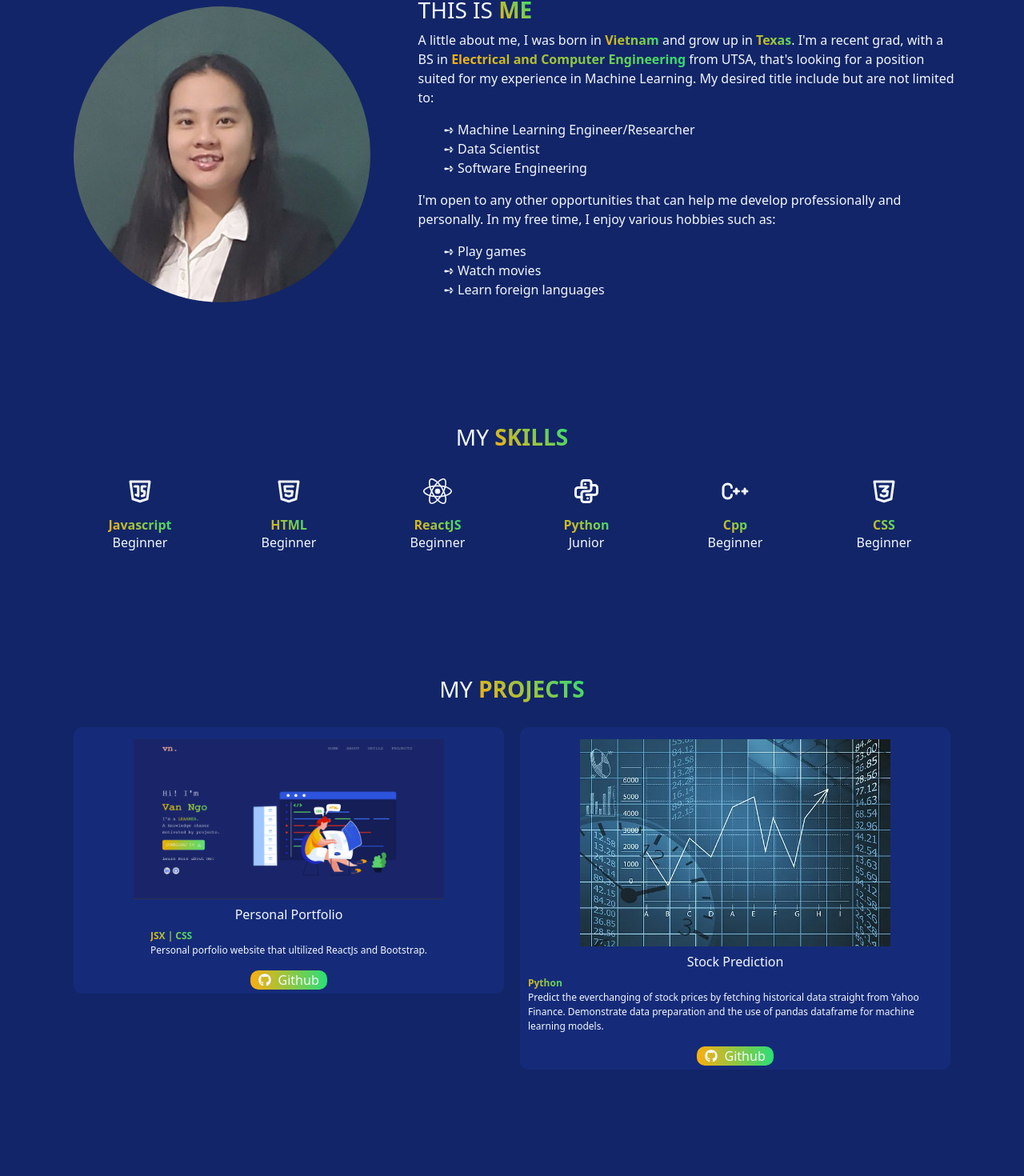
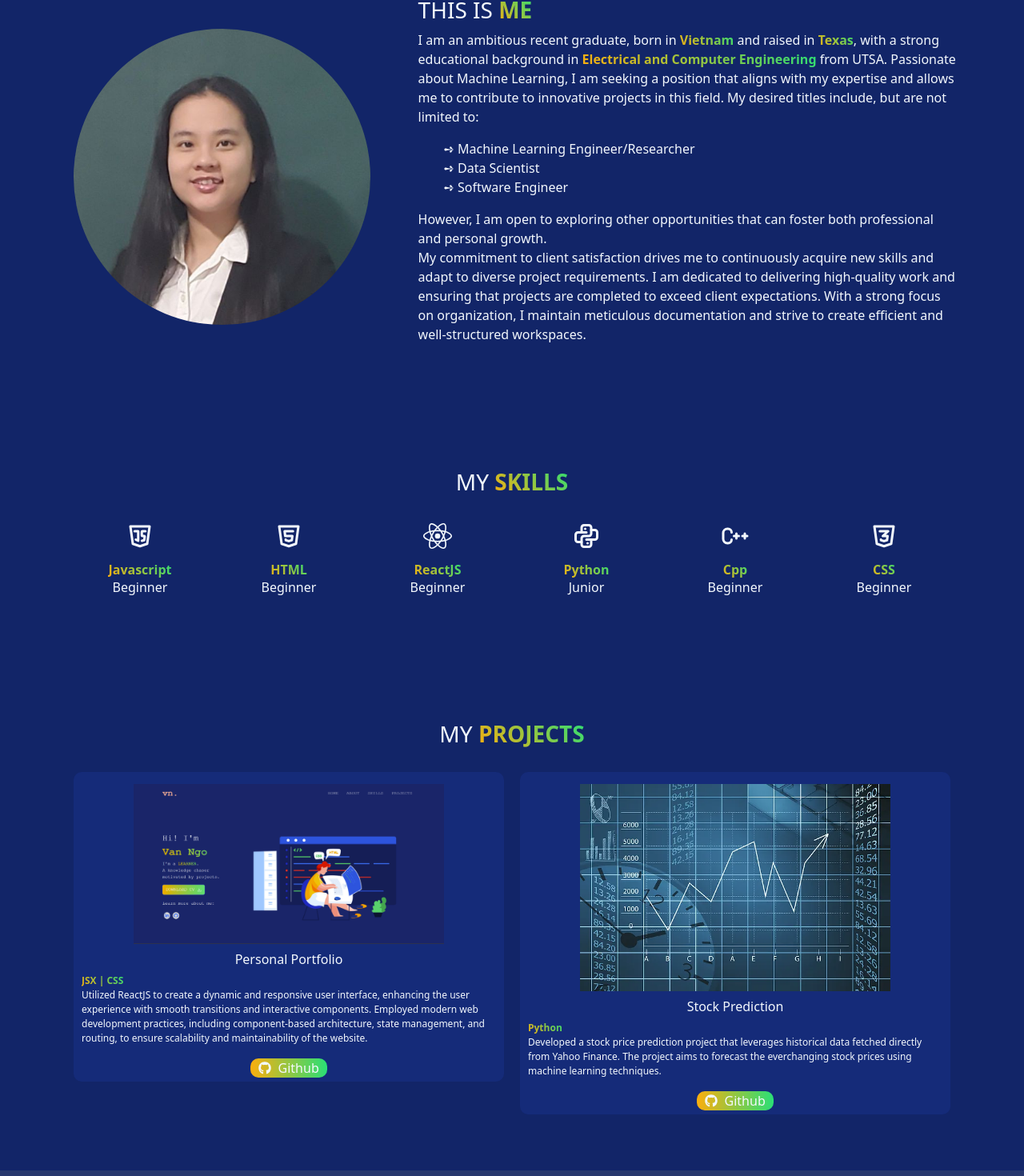
Before and after one commit to vanmyngo/react-portfolio, a React (Create React App) app in the folder frontend/: page / in a window 1280 px wide. Shown: the part 806-2276 px from the top of the page at 80% size. Before the commit the page ends 2213 px from the top, so only its background shows below. Built offline with nearby package versions, Linux system fonts and the light colour scheme.

Commit message:
ADD footer and UPDATE components

```diff
--- a/frontend/src/App.js
+++ b/frontend/src/App.js
@@ -6,6 +6,7 @@ import Hero from './components/Hero';
 import Language from './components/Language';
 import NavBar from './components/NavBar';
 import Project from './components/Project';
+import Footer from './components/Footer';
 
 function App() {
   return (
@@ -16,6 +17,7 @@ function App() {
         <About />
         <Language />
         <Project />
+        <Footer />
       </BrowserRouter>
     </div>
   );
--- a/frontend/src/components/About.jsx
+++ b/frontend/src/components/About.jsx
@@ -2,30 +2,39 @@ import { Col, Container } from 'react-bootstrap';
 import profile from '../static/images/profile.jpg';
 
 const About = () => {
-
     return (
         <Container className='about-section' id='about'>
             <img src={profile} alt='profile'/>
             <Col className='about-me'>
                 <h3>THIS IS <strong>ME</strong></h3>
-                <p>A little about me, I was born in <strong>Vietnam</strong> and grow up
-                    in <strong>Texas</strong>. I'm a recent grad, with a BS in <strong>Electrical and
-                    Computer Engineering</strong> from UTSA, that's looking for a
-                    position suited for my experience in Machine Learning.
-                    My desired title include but are not limited to:</p>
+                <p>
+                    I am an ambitious recent graduate, born in <strong>Vietnam</strong> and
+                    raised in <strong>Texas</strong>, with a strong educational
+                    background in <strong>Electrical and Computer Engineering</strong> from
+                    UTSA. Passionate about Machine Learning,
+                    I am seeking a position that aligns with my expertise
+                    and allows me to contribute to innovative projects
+                    in this field. My desired titles include,
+                    but are not limited to:
+                </p>
                 <ul>
                     <li>Machine Learning Engineer/Researcher</li>
                     <li>Data Scientist</li>
-                    <li>Software Engineering</li>
+                    <li>Software Engineer</li>
                 </ul>
-                <p>I'm open to any other opportunities that can help me
-                    develop professionally and personally.
-                    In my free time, I enjoy various hobbies such as:</p>
-                <ul>
-                    <li>Play games</li>
-                    <li>Watch movies</li>
-                    <li>Learn foreign languages</li>
-                </ul>
+                <p>
+                    However, I am open to exploring other opportunities
+                    that can foster both professional and personal growth.
+                    <br />
+                    My commitment to client satisfaction drives me to
+                    continuously acquire new skills and adapt to diverse
+                    project requirements. I am dedicated to delivering
+                    high-quality work and ensuring that projects are
+                    completed to exceed client expectations. With a
+                    strong focus on organization, I maintain meticulous
+                    documentation and strive to create efficient and
+                    well-structured workspaces.
+                </p>
             </Col>
         </Container>
     );
--- /dev/null
+++ b/frontend/src/components/Footer.jsx
@@ -0,0 +1,9 @@
+const Footer = () => {
+    return (
+        <div className='footer-section'>
+            © 2023 <span id='footer-logo'>&nbsp;vn.&nbsp;</span> All rights reserved.
+        </div>
+    );
+};
+
+export default Footer;
--- a/frontend/src/components/Hero.jsx
+++ b/frontend/src/components/Hero.jsx
@@ -2,10 +2,9 @@ import { Container, Col, Row, Button } from 'react-bootstrap';
 import { PiDownloadSimple } from 'react-icons/pi';
 import SocialMediaLink from './SocialMediaLink';
 import heroAvatar from '../static/images/hero-avatar.png';
-import resume from '../static/Resume_VanNgo.pdf';
+import resume from '../static/resume_van-ngo.pdf';
 
 const Hero = () => {
-
     return (
         <Container className='hero-section' id='home'>
             <Col className='hero-info'>
@@ -17,8 +16,9 @@ const Hero = () => {
                         <strong>Van Ngo</strong>
                     </h1>
                     <p>
-                        I'm a <strong>LEARNER</strong>.<br/>
-                        A knowledge chaser motivated by projects.
+                        I'm a passionate and continuous <strong>LEARNER</strong>,
+                        constantly seeking new knowledge and skills
+                        to fuel my projects.
                     </p>
                 </Row>
                 <Button href={resume} target='_blank' rel='noreferrer'>
--- a/frontend/src/components/Language.jsx
+++ b/frontend/src/components/Language.jsx
@@ -12,7 +12,6 @@ import {
 import { SiReact } from 'react-icons/si';
 
 const Language = () => {
-
     // List of program languages
     const items = [
         <Container>
--- a/frontend/src/components/NavBar.jsx
+++ b/frontend/src/components/NavBar.jsx
@@ -3,7 +3,6 @@ import { Link } from 'react-router-dom';
 import { NavHashLink } from 'react-router-hash-link';
 
 const NavBar = () => {
-
     return(
         <Navbar sticky='top' expand='lg' variant='dark'>
             <Container>
--- a/frontend/src/components/Project.jsx
+++ b/frontend/src/components/Project.jsx
@@ -8,7 +8,6 @@ import portfolio from '../static/images/portfolio.png';
 
 
 const Project = () => {
-
     const responsive = {
         superLargeDesktop: {
             breakpoint: { max: 4000, min: 3000 },
@@ -46,10 +45,11 @@ const Project = () => {
                     <h6>Stock Prediction</h6>
                     <p>
                         <strong>Python</strong><br />
-                        Predict the everchanging of stock prices by fetching
-                        historical data straight from Yahoo Finance.
-                        Demonstrate data preparation and the use of pandas
-                        dataframe for machine learning models.
+                        Developed a stock price prediction project that
+                        leverages historical data fetched directly from
+                        Yahoo Finance. The project aims to forecast the
+                        everchanging stock prices using machine learning
+                        techniques.
                     </p>
                     <a
                     href='https://github.com/vanmyngo/stock-predictor'
@@ -67,10 +67,15 @@ const Project = () => {
 
                     <p>
                         <strong>Python</strong><br />
-                        Detect spoken language using input from
-                        the device's microphone. The main purpose is to
-                        determine language with no knowledge of what
-                        language is the speaker speaking in
+                        Developed a real-time language detection and
+                        translation system as a personal portfolio project.
+                        The system takes input from a microphone and
+                        accurately detects the spoken language from a pool
+                        of languages. It then automatically translates the
+                        phrase into English if it is not already in English.
+                        Integrated popular translation APIs to enable
+                        seamless and accurate translation of the detected
+                        language into English.
                     </p>
                     <a
                     href='https://github.com/vanmyngo/language-detection'
@@ -87,8 +92,13 @@ const Project = () => {
                     <h6>Personal Portfolio</h6>
                     <p>
                         <strong>JSX | CSS</strong><br />
-                        Personal porfolio website that ultilized ReactJs
-                        and Bootstrap.
+                        Utilized ReactJS to create a dynamic and responsive
+                        user interface, enhancing the user experience with
+                        smooth transitions and interactive components.
+                        Employed modern web development practices, including
+                        component-based architecture, state management,
+                        and routing, to ensure scalability and maintainability
+                        of the website.
                     </p>
                     <a
                     href='https://github.com/vanmyngo/react-portfolio'
--- a/frontend/src/style.css
+++ b/frontend/src/style.css
@@ -34,6 +34,11 @@ strong {
     text-decoration: none;
     margin: 0 15px;
     font-size: 16px;
+    color: #F3F8FD !important;
+}
+
+.navbar {
+    background: rgba(128, 128, 128, 0.2);
 }
 
 /* HERO */
@@ -184,3 +189,21 @@ strong {
 .project-card > p {
     font-size: 12px;
 }
+
+/* FOOTER */
+.footer-section {
+    display: inline-flex !important;
+    align-content: space-around;
+    align-items: center;
+    justify-content: center;
+    margin: 0 !important;
+    width: 100%;
+    height: auto;
+    padding: 3px 15px !important;
+    background: rgba(128, 128, 128, 0.2);
+}
+
+#footer-logo {
+    color: #F9AB96 !important;
+    font-weight: bolder !important;
+}
```
Also changed, not shown: 1 other file (tests, documents, lock files or other folders).
